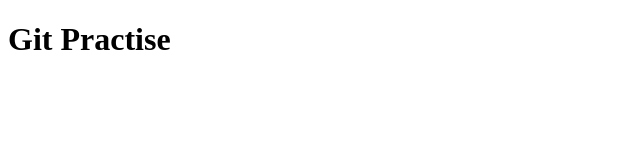
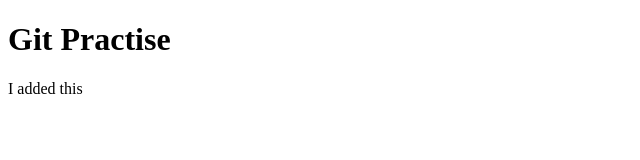
Before and after one commit to jamdelion/cfg-git-practise, a plain HTML site: page index.html in a window 1280 px wide. Shown: the full height of the page, 0-640 px from the left. Drawn offline with Linux system fonts and the light colour scheme.

Commit message:
Adding a p tag

```diff
--- a/index.html
+++ b/index.html
@@ -1,13 +1,15 @@
+<!-- @format -->
+
 <!DOCTYPE html>
 <html lang="en">
-<head>
-    <meta charset="UTF-8">
-    <meta http-equiv="X-UA-Compatible" content="IE=edge">
-    <meta name="viewport" content="width=device-width, initial-scale=1.0">
+  <head>
+    <meta charset="UTF-8" />
+    <meta http-equiv="X-UA-Compatible" content="IE=edge" />
+    <meta name="viewport" content="width=device-width, initial-scale=1.0" />
     <title>Git Practise</title>
-</head>
-<body>
+  </head>
+  <body>
     <h1>Git Practise</h1>
-
-</body>
+    <p>I added this</p>
+  </body>
 </html>
--- a/style.css
+++ b/style.css
@@ -1,3 +1,9 @@
+/** @format */
+
 h1 {
-    color: red;
+  color: red;
 }
+
+p {
+  color: aqua;
+}
```
